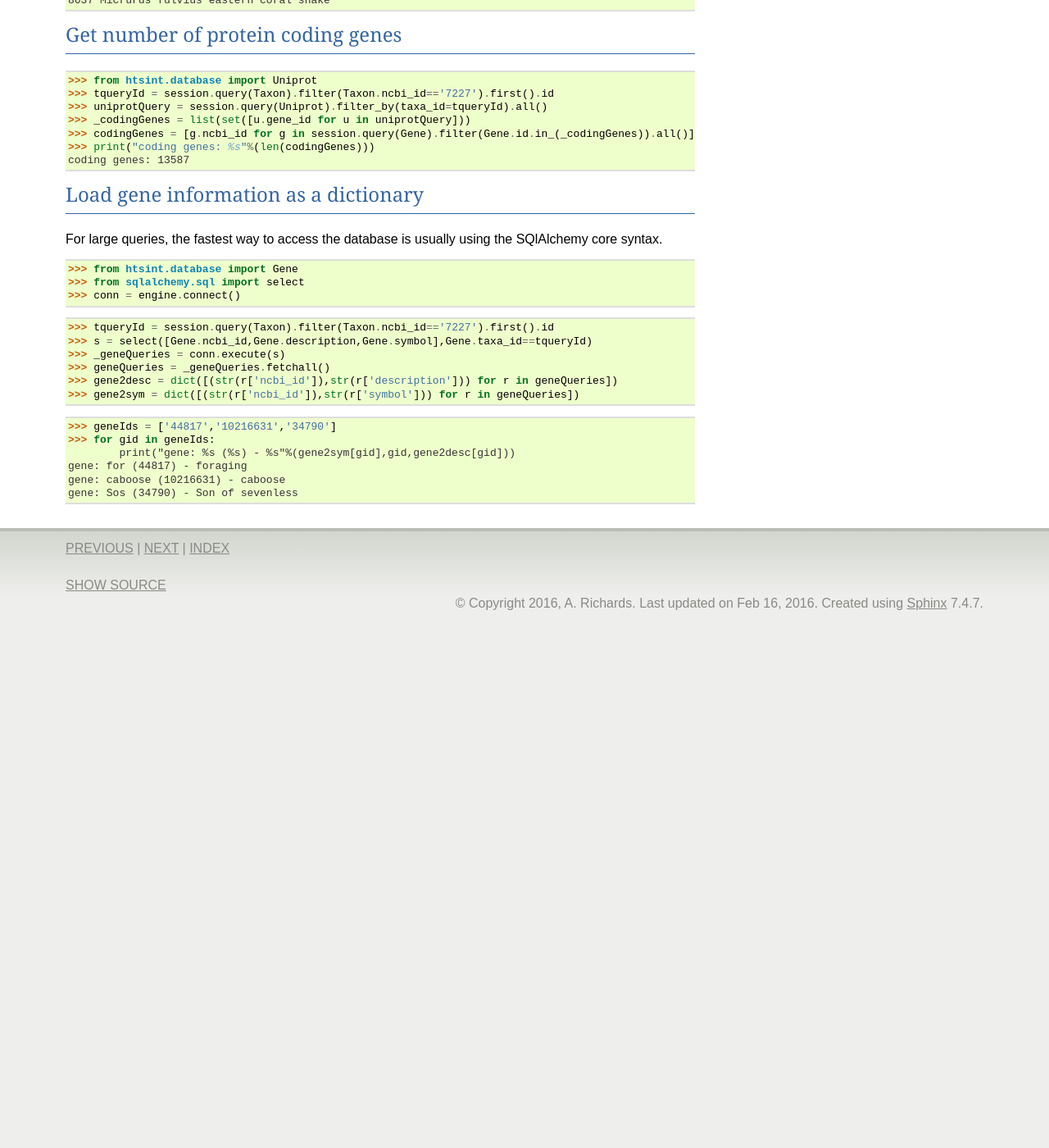
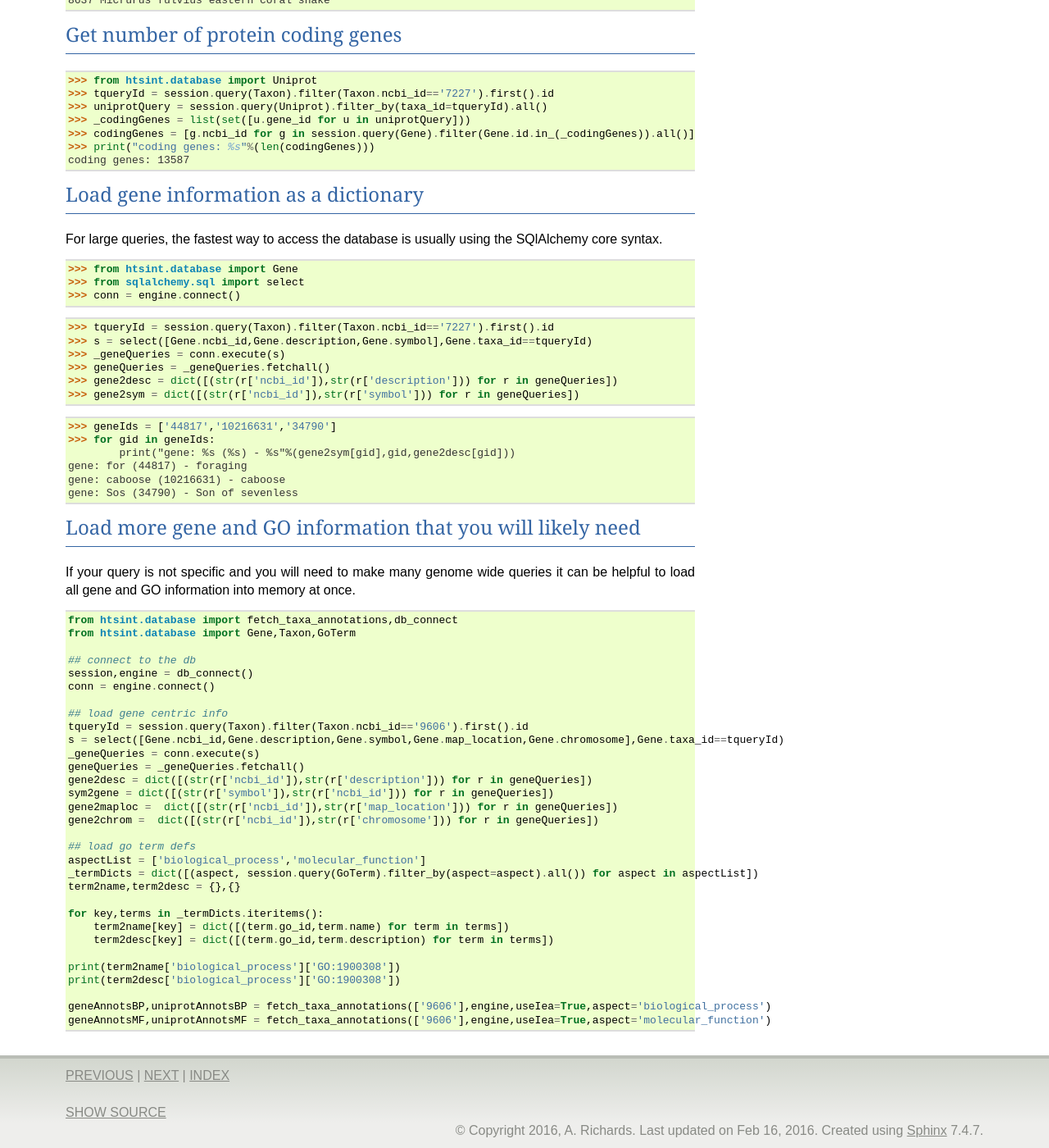
Before and after one commit to ajrichards/htsint, a Sphinx documentation site: the page built from docs/database-cookbook.rst, in a window 1280 px wide and 1400 px high, scrolled down 552 px. Shown: the whole window at 82% size. Built offline with Sphinx 7.4.7, drawn with Linux system fonts in a browser that asks for light colours; formulas are drawn with MathJax 3; the version number could not be read and is left out; before the commit the page ends 1310 px from its top, so only the background shows below that.

Commit message:
updated db cookbook

```diff
--- a/docs/database-cookbook.rst
+++ b/docs/database-cookbook.rst
@@ -58,3 +58,43 @@ For large queries, the fastest way to access the database is usually using the S
 gene: for (44817) - foraging
 gene: caboose (10216631) - caboose
 gene: Sos (34790) - Son of sevenless
+
+
+Load more gene and GO information that you will likely need
+--------------------------------------------------------------
+
+If your query is not specific and you will need to make many genome wide queries it can be helpful to load all gene and GO information into memory at once.
+
+.. code-block:: python
+
+    from htsint.database import fetch_taxa_annotations,db_connect
+    from htsint.database import Gene,Taxon,GoTerm
+
+    ## connect to the db
+    session,engine = db_connect()
+    conn = engine.connect()
+
+    ## load gene centric info
+    tqueryId = session.query(Taxon).filter(Taxon.ncbi_id=='9606').first().id
+    s = select([Gene.ncbi_id,Gene.description,Gene.symbol,Gene.map_location,Gene.chromosome],Gene.taxa_id==tqueryId)
+    _geneQueries = conn.execute(s)
+    geneQueries = _geneQueries.fetchall()
+    gene2desc = dict([(str(r['ncbi_id']),str(r['description'])) for r in geneQueries])
+    sym2gene = dict([(str(r['symbol']),str(r['ncbi_id'])) for r in geneQueries])
+    gene2maploc =  dict([(str(r['ncbi_id']),str(r['map_location'])) for r in geneQueries])
+    gene2chrom =  dict([(str(r['ncbi_id']),str(r['chromosome'])) for r in geneQueries])
+
+    ## load go term defs
+    aspectList = ['biological_process','molecular_function']
+    _termDicts = dict([(aspect, session.query(GoTerm).filter_by(aspect=aspect).all()) for aspect in aspectList])
+    term2name,term2desc = {},{}
+
+    for key,terms in _termDicts.iteritems():
+        term2name[key] = dict([(term.go_id,term.name) for term in terms])
+        term2desc[key] = dict([(term.go_id,term.description) for term in terms])
+
+    print(term2name['biological_process']['GO:1900308'])
+    print(term2desc['biological_process']['GO:1900308'])
+
+    geneAnnotsBP,uniprotAnnotsBP = fetch_taxa_annotations(['9606'],engine,useIea=True,aspect='biological_process')
+    geneAnnotsMF,uniprotAnnotsMF = fetch_taxa_annotations(['9606'],engine,useIea=True,aspect='molecular_function')
```
